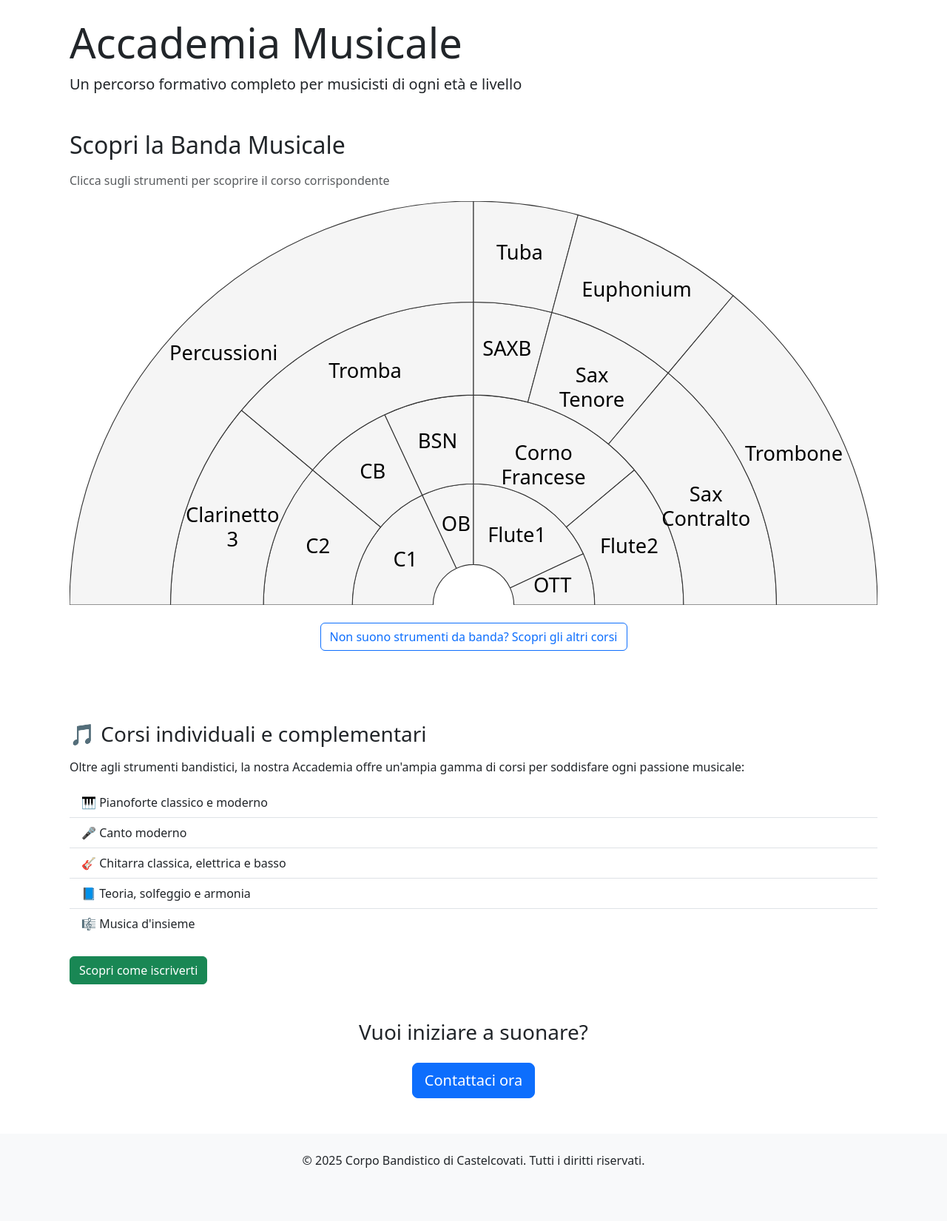
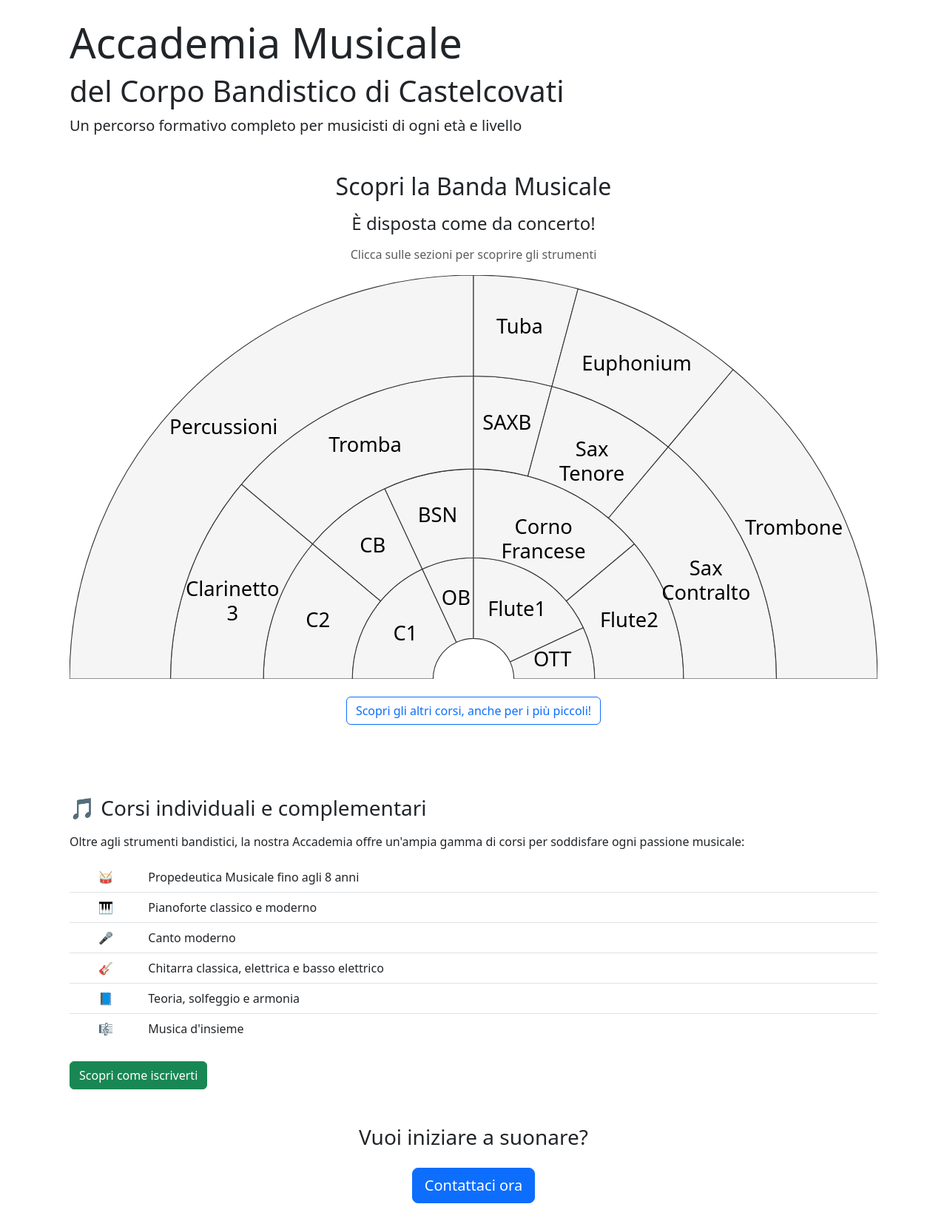
Before and after one commit to MatteoCancelli/WebSiteCBC, a Node server app: page /accademia in a window 1280 px wide. Shown: the part 56-1707 px from the top of the page at 74% size. Before the commit the page ends 1635 px from the top, so only its background shows below. Run offline with Node 20, Linux system fonts and the light colour scheme; some libraries are stand-ins or nearby versions.

Commit message:
mod html

```diff
--- a/views/accademia/index.ejs
+++ b/views/accademia/index.ejs
@@ -2,12 +2,14 @@
 
 <div class="container ">
     <h1 class="display-4">Accademia Musicale</h1>
+    <h1 class="display-6">del Corpo Bandistico di Castelcovati</h1>
     <p class="lead">Un percorso formativo completo per musicisti di ogni età e livello</p>
 
         <!-- Sezione Banda -->
-        <div class="mt-5">
+        <div class="mt-5 text-center">
           <h2 class="mb-3">Scopri la Banda Musicale</h2>
-          <p class="text-muted">Clicca sugli strumenti per scoprire il corso corrispondente</p>
+          <h4 class="mb-3">È disposta come da concerto!</h4>
+          <p class="text-muted">Clicca sulle sezioni per scoprire gli strumenti</p>
 
           <div class="text-center mb-4">
             <svg id="chart" viewBox="0 0 1000 500" width="100%" style="max-width: 1272px;">
@@ -16,7 +18,7 @@
           </div>
 
           <div class="text-center">
-            <a href="#altri-corsi" class="btn btn-outline-primary">Non suono strumenti da banda? Scopri gli altri corsi</a>
+            <a href="#altri-corsi" class="btn btn-outline-primary">Scopri gli altri corsi, anche per i più piccoli!</a>
           </div>
         </div>
 
@@ -25,11 +27,42 @@
           <h3 class="mb-3">🎵 Corsi individuali e complementari</h3>
           <p>Oltre agli strumenti bandistici, la nostra Accademia offre un'ampia gamma di corsi per soddisfare ogni passione musicale:</p>
           <ul class="list-group list-group-flush mb-4">
-            <li class="list-group-item">🎹 Pianoforte classico e moderno</li>
-            <li class="list-group-item">🎤 Canto moderno</li>
-            <li class="list-group-item">🎸 Chitarra classica, elettrica e basso</li>
-            <li class="list-group-item">📘 Teoria, solfeggio e armonia</li>
-            <li class="list-group-item">🎼 Musica d'insieme</li>
+            <li class="list-group-item">
+              <div class="row">
+                <div class="col-1 text-center">🥁</div>
+                <div class="col">Propedeutica Musicale fino agli 8 anni</div>
+              </div>
+            </li>
+            <li class="list-group-item">
+              <div class="row">
+                <div class="col-1 text-center">🎹</div>
+                <div class="col">Pianoforte classico e moderno</div>
+              </div>
+            </li>
+            <li class="list-group-item">
+              <div class="row">
+                <div class="col-1 text-center">🎤</div>
+                <div class="col">Canto moderno</div>
+              </div>
+            </li>
+            <li class="list-group-item">
+              <div class="row">
+                <div class="col-1 text-center">🎸</div>
+                <div class="col">Chitarra classica, elettrica e basso elettrico</div>
+              </div>
+            </li>
+            <li class="list-group-item">
+              <div class="row">
+                <div class="col-1 text-center">📘</div>
+                <div class="col">Teoria, solfeggio e armonia</div>
+              </div>
+            </li>
+            <li class="list-group-item">
+              <div class="row">
+                <div class="col-1 text-center">🎼</div>
+                <div class="col">Musica d'insieme</div>
+              </div>
+            </li>
           </ul>
           <a href="/accademia/iscrizione" class="btn btn-success">Scopri come iscriverti</a>
         </div>
```
